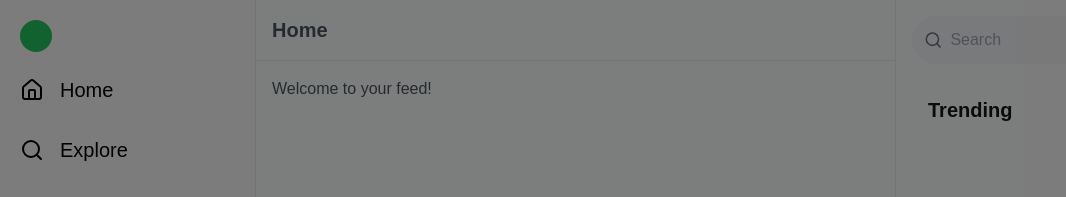
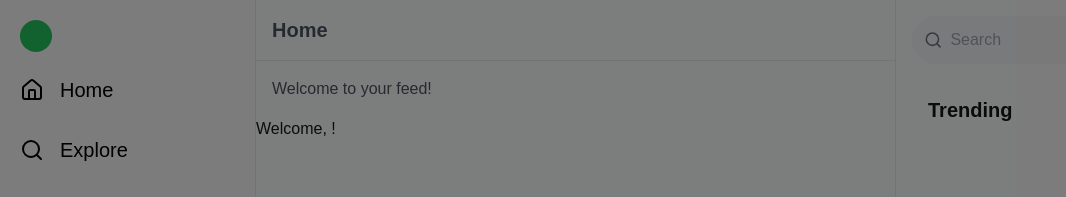
Before and after one commit to NicolasLewin/social-media, a Next.js app: page / in a window 1280 px wide. Shown: the top 197 px of the page, without its empty margins (0-1066 px from the left). Built offline with nearby package versions, Linux system fonts and the light colour scheme; no server answers.

Commit message:
fixed text-color

```diff
--- a/app/page.tsx
+++ b/app/page.tsx
@@ -1,4 +1,11 @@
+"use client"
+
+import { useCurrentUser } from "@/hooks/useCurrentUser";
+
 export default function Home() {
+
+  const { user } = useCurrentUser();
+
   return (
     <>
       <header className="p-4 border-b border-gray-200 dark:border-gray-800">
@@ -8,6 +15,9 @@ export default function Home() {
         <div className="p-4">
           <p className="text-gray-600 dark:text-gray-400">Welcome to your feed!</p>
         </div>
+        <div>
+      Welcome, {user?.name}!
+    </div>
       </div>
     </>
   );
```
